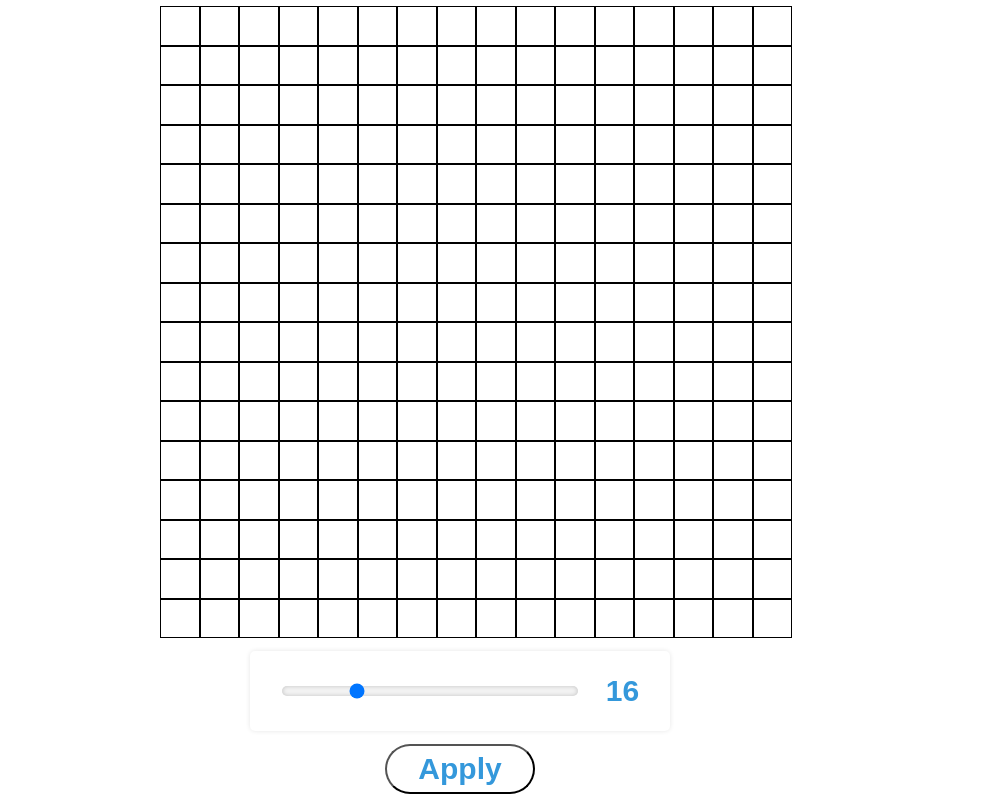
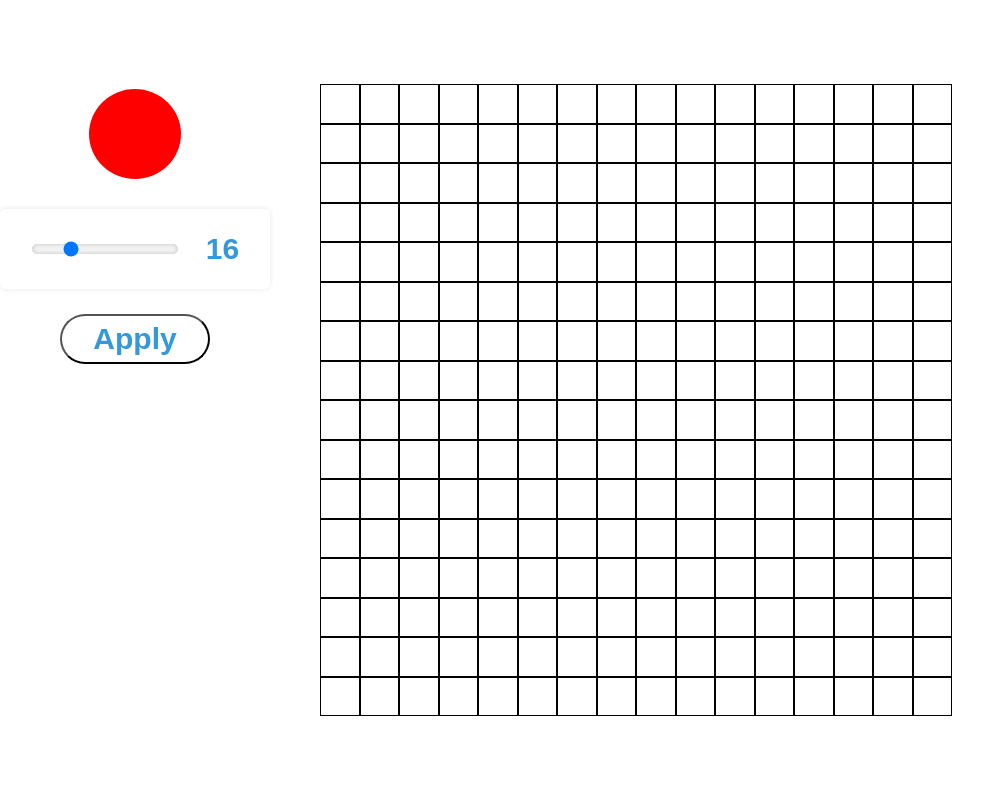
Before and after one commit to xwexerx/Etch-a-sketch, a plain HTML site: page index.html in a window 1280 px wide. Both pictures are taken after a click on the button "Apply". Shown: the whole page, without its empty margins (180-1163 px from the left). Drawn offline with Linux system fonts and the light colour scheme.

Commit message:
Add comments and clean up the code

```diff
--- a/index.html
+++ b/index.html
@@ -8,14 +8,21 @@
     <link rel="stylesheet" href="./style.css">
 </head>
 <body>
-    <div id="grid-container"></div>
-    <div class="box">
-        <div class="slider">
-            <input type="range" min="1" max="64" value="16">
+    <main>
+        <div id="menu-wrapper">
+            <input type="color" value="#ff0000" id="color-picker">
+            <div class="box">
+                <div class="slider">
+                    <input type="range" min="1" max="64" value="16" id="input-slider">
+                </div>
+                <div class="value">16</div>
+            </div>
+            <button id="apply-button">Apply</button>
         </div>
-        <div class="value">16</div>
-    </div>
-    <button>Apply</button>
+        <div id="grid-wrapper">
+            <div id="grid-container"></div>
+        </div>
+    </main>
     <script src="./script.js"></script>
 </body>
 </html>
--- a/script.js
+++ b/script.js
@@ -1,14 +1,18 @@
 const grid = document.getElementById("grid-container");
-const slider = document.querySelector("input");
+grid.setAttribute("draggable", "false");
+const slider = document.querySelector("#input-slider");
 const value = document.querySelector(".value");
-const button = document.querySelector("button");
+const applyButton = document.querySelector("#apply-button");
+const colorPicker = document.querySelector("#color-picker");
+
+
+// Connect the slider values to the value text element
 value.textContent = slider.value;
 slider.oninput = function() {
     value.textContent = this.value;
 }
-button.addEventListener("click", () => play(slider.value));
 
-
+applyButton.addEventListener("click", () => apply(slider.value));
 
 // Determine how many columns the grid will have based on the size
 function setGridTemplateColumns(size) {
@@ -24,19 +28,26 @@ function generateGridElements(size) {
     for (let i = 0; i < (size*size); i++) {
         const div = document.createElement("div");
         div.style.cssText = `border: 1px solid black; height: ${600/size}px; width: ${600/size}px`;
-        div.classList.add("smallDiv");
-        div.addEventListener("mouseover", () => div.style.backgroundColor = "red");
+        div.addEventListener("click", () => div.style.backgroundColor = `${colorPicker.value}`);
+        div.addEventListener("mouseover", function(e) {
+            if (e.buttons == 1) {
+                this.style.backgroundColor = `${colorPicker.value}`
+            };
+        });
+        div.setAttribute("draggable", "false");
         grid.appendChild(div);
     }
 }
 
+// Remove all children of the grid element
 function clearGrid() {
     while (grid.firstChild) {
         grid.firstChild.remove()
     }
 }
 
-function play(size = 16) {
+// Clears out the old grid and creates a new one with the size specified by the user
+function apply(size = 16) {
     clearGrid();
     setGridTemplateColumns(size);
     generateGridElements(size);
--- a/style.css
+++ b/style.css
@@ -10,10 +10,22 @@ html, body {
     place-items: center;
 }
 
+main {
+    display: flex;
+    gap: 50px;
+}
+
 #grid-container {
     display: grid;
     grid-template-columns: 1fr 1fr;
     width: 600px;
+}
+
+#menu-wrapper {
+    display: flex;
+    flex-direction: column;
+    align-items: center;
+    gap: 25px;
 }
 
 .box {
@@ -27,7 +39,7 @@ html, body {
 
 .box .slider {
     height: 40px;
-    width: 300px;
+    width: 150px;
     display: flex;
     align-items: center;
     margin-right: 15px;
@@ -52,7 +64,7 @@ html, body {
     text-align: center;
 }
 
-button {
+#apply-button {
     font-size: 30px;
     font-weight: 600;
     font-family: sans-serif;
@@ -64,3 +76,29 @@ button {
     height: 50px;
     cursor: pointer;
 }
+
+#color-picker {
+    -webkit-appearance: none;
+    -moz-appearance: none;
+    appearance: none;
+    width: 100px;
+    height: 100px;
+    background-color: transparent;
+    border: none;
+    cursor: pointer;
+    transition: transform .2s;
+}
+
+#color-picker::-webkit-color-swatch {
+    border-radius: 50%;
+    border: none;
+}
+
+#color-picker::-moz-color-swatch {
+    border-radius: 15px;
+    border: none;
+}
+
+#color-picker:hover {
+    transform: scale(1.1)
+}
```
